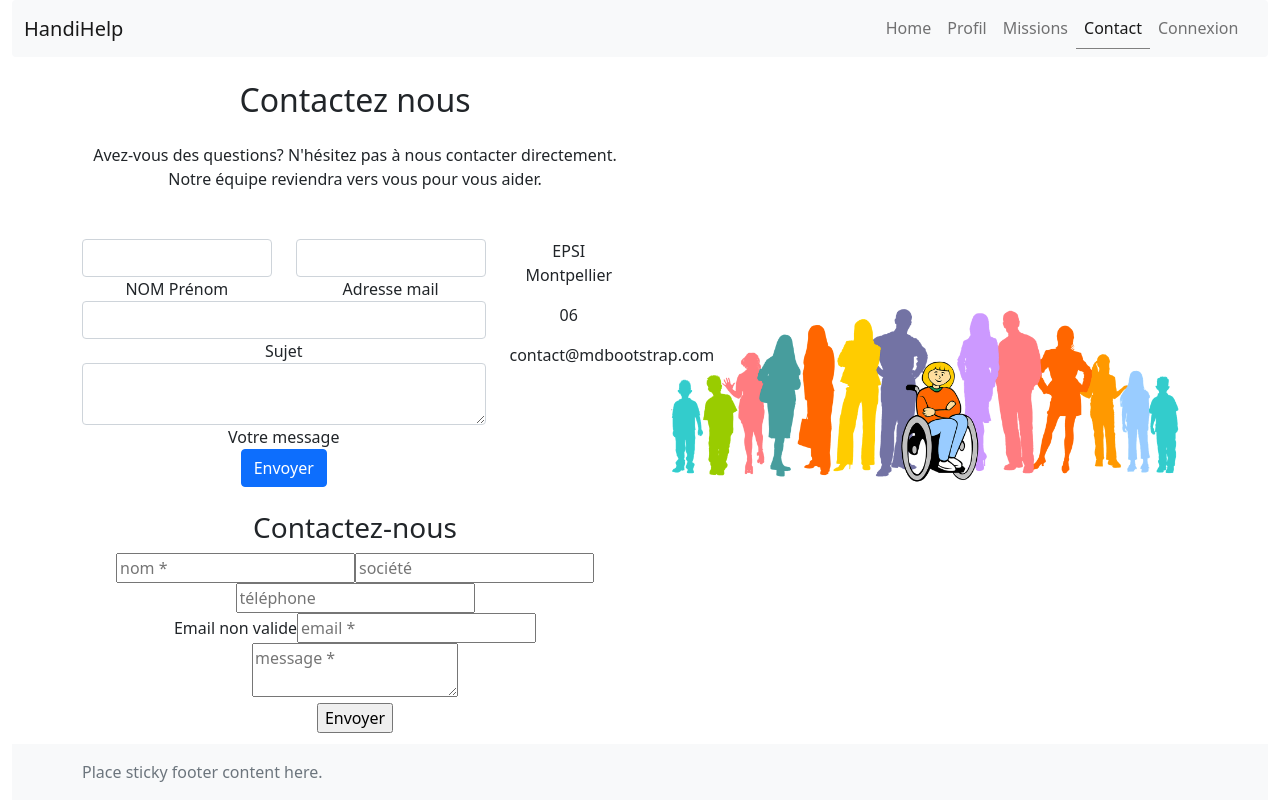
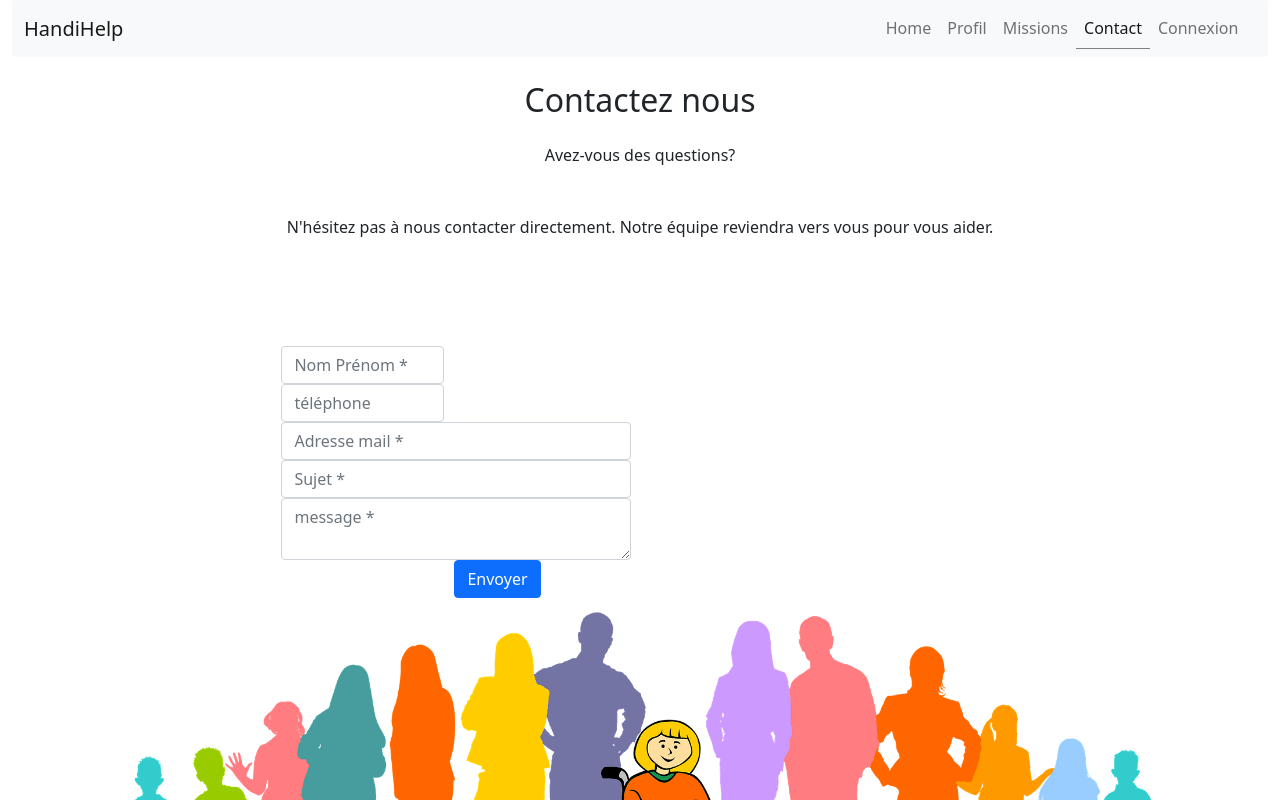
Before and after one commit to noeljuillerat/Handihelp, a React (Create React App) app in the folder handihelp-front/: page /contact in a window 1280 px wide. Shown: the top 800 px of the page. Built offline with nearby package versions, Linux system fonts and the light colour scheme; a web font is replaced by a local one.

Commit message:
Noel Contact

```diff
--- a/handihelp-front/src/components/Formulaire.jsx
+++ b/handihelp-front/src/components/Formulaire.jsx
@@ -4,7 +4,6 @@ import emailjs from "emailjs-com";
 
 const ContactForm = () => {
   const [name, setName] = useState("");
-  const [company, setCompany] = useState("");
   const [phone, setPhone] = useState("");
   const [email, setEmail] = useState("");
   const [message, setMessage] = useState("");
@@ -15,7 +14,6 @@ const ContactForm = () => {
     let emailS = document.getElementById("email");
     let messageS = document.getElementById("message");
     let phoneS = document.getElementById("message");
-    let companyS = document.getElementById("message");
     let formMess = document.querySelector(".formMessage");
 
     const isEmail = () => {
@@ -56,7 +54,6 @@ const ContactForm = () => {
             name,
             email,
             message,
-            company,
             phone,
           },
           // your user ID (protégé par .env)
@@ -70,12 +67,10 @@ const ContactForm = () => {
             document.getElementById("name").classList.remove("error");
             document.getElementById("email").classList.remove("error");
             document.getElementById("message").classList.remove("error");
-            document.getElementById("company").classList.remove("error");
             document.getElementById("phone").classList.remove("error");
             setName("");
             setEmail("");
             setMessage("");
-            setCompany("");
             setPhone("");
 
             setTimeout(() => {
@@ -103,9 +98,6 @@ const ContactForm = () => {
       if (!message) {
         messageS.classList.add("error");
       }
-      if (!company) {
-        companyS.classList.add("error");
-      }
       if (!phone) {
         phoneS.classList.add("error");
       }
@@ -113,110 +105,33 @@ const ContactForm = () => {
   };
 
     return (
-        <div>
-<section class="mb-4">
-
+<section class="mb-6">
     <h2 class="h1-responsive font-weight-bold text-center my-4">Contactez nous</h2>
-                <p class="text-center w-responsive mx-auto mb-5">Avez-vous des questions?
-                    N'hésitez pas à nous contacter directement.
+                <p class="text-center w-responsive mx-auto mb-5">Avez-vous des questions?</p>
+                <p class="text-center w-responsive mx-auto mb-5">N'hésitez pas à nous contacter directement.
                 Notre équipe reviendra vers vous pour vous aider.</p>
-
     <div class="row">
-
-        <div class="col-md-9 mb-md-0 mb-5">
-            <form id="contact-form" name="contact-form" action="mail.php" method="POST">
-
-                <div class="row">
-
-                    <div class="col-md-6">
-                        <div class="md-form mb-0">
-                            <input type="text" id="name" name="name" class="form-control"/>
-                            <label for="name" class="">NOM Prénom</label>
-                        </div>
-                    </div>
-                    <div class="col-md-6">
-                        <div class="md-form mb-0">
-                            <input type="text" id="email" name="email" class="form-control"/>
-                            <label for="email" class="">Adresse mail</label>
-                        </div>
-                    </div>
-
-                </div>
-
-                <div class="row">
-                    <div class="col-md-12">
-                        <div class="md-form mb-0">
-                            <input type="text" id="subject" name="subject" class="form-control"/>
-                            <label for="subject" class="">Sujet</label>
-                        </div>
-                    </div>
-                </div>
-                <div class="row">
-
-                    <div class="col-md-12">
-
-                        <div class="md-form">
-                            <textarea type="text" id="message" name="message" rows="2" class="form-control md-textarea"></textarea>
-                            <label for="message">Votre message</label>
-                        </div>
-
-                    </div>
-                </div>
-
-            </form>
-
-            <div class="text-center text-md-left">
-                <a class="btn btn-primary" onclick="document.getElementById('contact-form').submit();">Envoyer</a>
-            </div>
-            <div class="status"></div>
-        </div>
-
-        <div class="col-md-3 text-center">
-            <ul class="list-unstyled mb-0">
-                <li><i class="fas fa-map-marker-alt fa-2x"></i>
-                    <p>EPSI Montpellier</p>
-                </li>
-
-                <li><i class="fas fa-phone mt-4 fa-2x"></i>
-                    <p>06</p>
-                </li>
-
-                <li><i class="fas fa-envelope mt-4 fa-2x"></i>
-                    <p>contact@mdbootstrap.com</p>
-                </li>
-            </ul>
-        </div>
-
-    </div>
-
-</section>
-
-
-
-
-
-
-
-    <form className="contact-form">
-      <h3>Contactez-nous</h3>
-      <div className="form-content">
-        <input
-          type="text"
+        <div className="col-md-9 mb-md-0 mb-5">
+            <form className='contact-form' id="contact-form" name="contact-form" >
+                {/* Nom Prénom */}
+                <div className="row">
+                    <div className="col-md-6">
+                        <div className="md-form mb-0">
+                            <input type="text" type="text"
                                     id="name"
                                     name="name"
                                     required
                                     onChange={(e) => setName(e.target.value)}
-          placeholder="nom *"
+                                    placeholder="Nom Prénom *"
                                     value={name}
-        />
-        <input
-          type="text"
-          id="company"
-          name="company"
-          onChange={(e) => setCompany(e.target.value)}
-          placeholder="société"
-          value={company}
-        />
+                                    className="form-control" />
+                       </div>
+                    </div>
+                </div>
+                {/* Téléphone */}
+                <div className="row">
+                    <div className="col-md-6">
+                        <div className="md-form mb-0">
                             <input
                                 type="text"
                                 id="phone"
@@ -224,8 +139,12 @@ const ContactForm = () => {
                                 onChange={(e) => setPhone(e.target.value)}
                                 placeholder="téléphone"
                                 value={phone}
-        />
-        <div className="email-content">
+                                className="form-control" />                        </div>
+                    </div>
+                </div>
+                {/* Email */}
+                <div class="row">
+                    <div className="email-content md-form mb-0">
                         <label id="not-mail">Email non valide</label>
                         <input
                             type="mail"
@@ -233,10 +152,29 @@ const ContactForm = () => {
                             name="email"
                             required
                             onChange={(e) => setEmail(e.target.value)}
-            placeholder="email *"
+                            placeholder="Adresse mail *"
                             value={email}
+                            className="form-control"
                         />
                     </div>
+                </div>
+                 {/* Sujet */}
+                <div className="row">
+                    <div className="col-md-12">
+                        <div className="md-form mb-0">
+                            <input type="text"
+                                    id="subject"
+                                    name="subject"
+                                className="form-control"
+                                placeholder='Sujet *'
+                                required />
+                        </div>
+                    </div>
+                </div>
+                {/* Message */}
+                <div classNames="row">
+                    <div className="col-md-12">
+                        <div className="md-form">
                             <textarea
                                 id="message"
                                 name="message"
@@ -244,17 +182,31 @@ const ContactForm = () => {
                                 placeholder="message *"
                                 value={message}
                                 required
+                                className="form-control md-textarea"
+                                rows="2"
                             />
                         </div>
+                    </div>
+                </div>
+                {/* Message informatif */}
+                <div className="formMessage"></div>
+            </form>
+
+            <div className="text-center text-md-left">
                 <input
-        className="formButton hover button"
+                    className="formButton hover button btn btn-primary"
                     type="submit"
                     value="Envoyer"
                     onClick={(e) => handleSubmit(e)}
                 />
-      <div className="formMessage"></div>
-    </form>
             </div>
+            <div className="status"></div>
+        </div>
+
+
+    </div>
+
+    </section>
   );
 };
 
--- a/handihelp-front/src/pages/Contact.jsx
+++ b/handihelp-front/src/pages/Contact.jsx
@@ -3,12 +3,12 @@ import Formulaire from "../components/Formulaire"
 
 const Contact = () => {
     return (
-        <div className="home-container row align-items-center">
-        <div className="col-md-6 text-center home-left">
-           <Formulaire />
-        </div>
+        <div className="row align-items-center">
+            <div className="col-md-12 text-center">
+                    <Formulaire />
+            </div>
 
-        <div className="col-md-6 home-right">
+         <div className="col-md-12 home-right">
             <img src="/home.png" alt="Home banner"></img>
         </div>
     </div>
--- a/handihelp-front/src/styles/index.scss
+++ b/handihelp-front/src/styles/index.scss
@@ -3,3 +3,4 @@
 @import "./pages/connexion";
 @import "./pages/home";
 @import "./settings";
+@import "./pages/contact";
--- /dev/null
+++ b/handihelp-front/src/styles/pages/_contact.scss
@@ -0,0 +1,72 @@
+.contact-form {
+  margin: 7% 0 0 24%;
+  max-width: 50%;
+  position: relative;
+  max-width: 350px;
+
+  h2 {
+    margin-bottom: 20px;
+
+    &:after {
+      content: "";
+      height: 70px;
+      width: 70px;
+      border: 1px $color-2 solid;
+      border-radius: 50%;
+      position: absolute;
+      top: -22px;
+      left: 133px;
+      z-index: -1;
+    }
+  }
+
+  .email-content {
+    #not-mail {
+      display: none;
+      position: absolute;
+      top: 8px;
+      color: red;
+      right: 0;
+      transform-origin: 50% 50%;
+    }
+    @keyframes dongle {
+      0% {
+        transform: translate(0px, 0px);
+      }
+      10% {
+        transform: translate(-10px, 0px);
+      }
+      20% {
+        transform: translate(10px, 0px);
+      }
+      30% {
+        transform: translate(-10px, 0px);
+      }
+      40% {
+        transform: translate(10px, 0px);
+      }
+      50% {
+        transform: translate(-10px, 0px);
+      }
+      60% {
+        transform: translate(10px, 0px);
+      }
+      70% {
+        transform: translate(-10px, 0px);
+      }
+      80% {
+        transform: translate(10px, 0px);
+      }
+      90% {
+        transform: translate(-10px, 0px);
+      }
+      100% {
+        transform: translate(0px, 0px);
+      }
+    }
+  }
+
+  .error::placeholder {
+    color: red;
+  }
+}
```
Also changed, not shown: 1 other file (tests, documents, lock files or other folders). Lines whose indentation alone changed are shown as unchanged.
